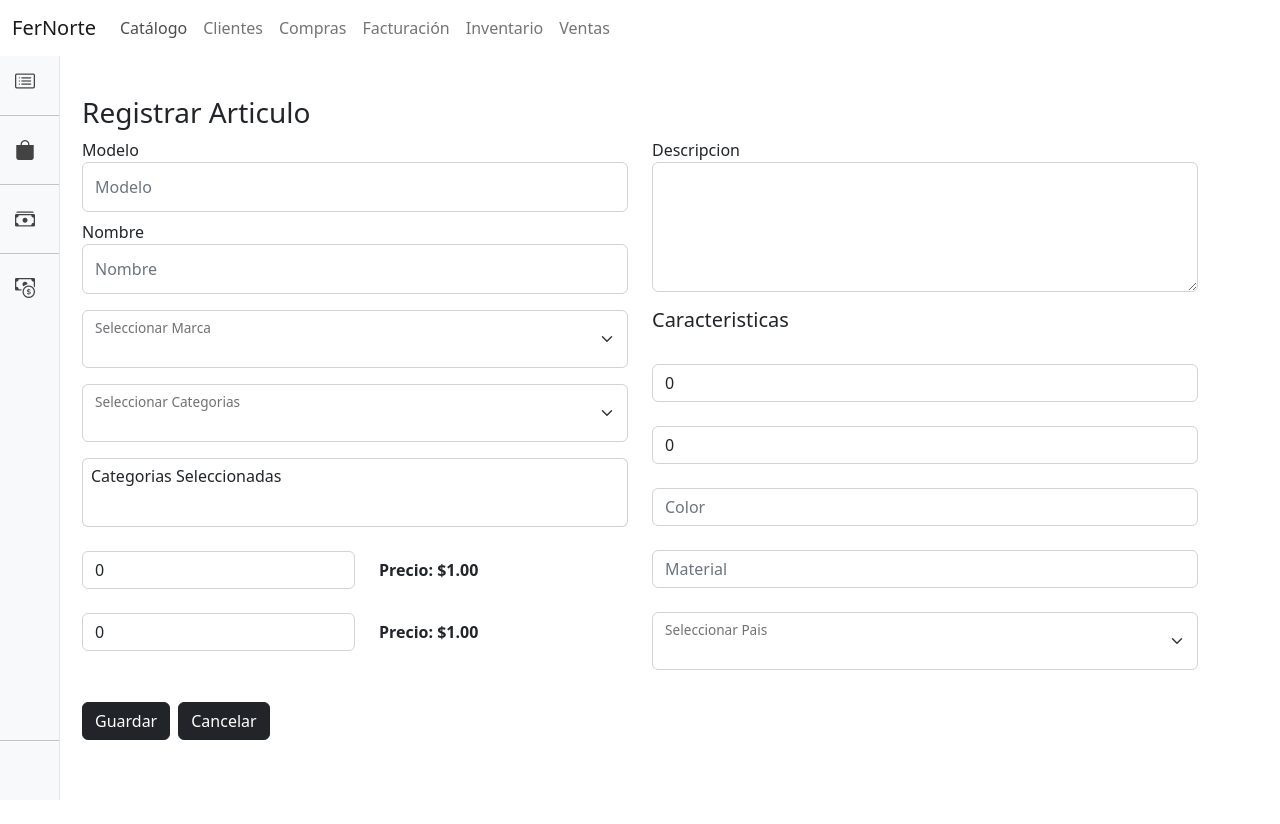
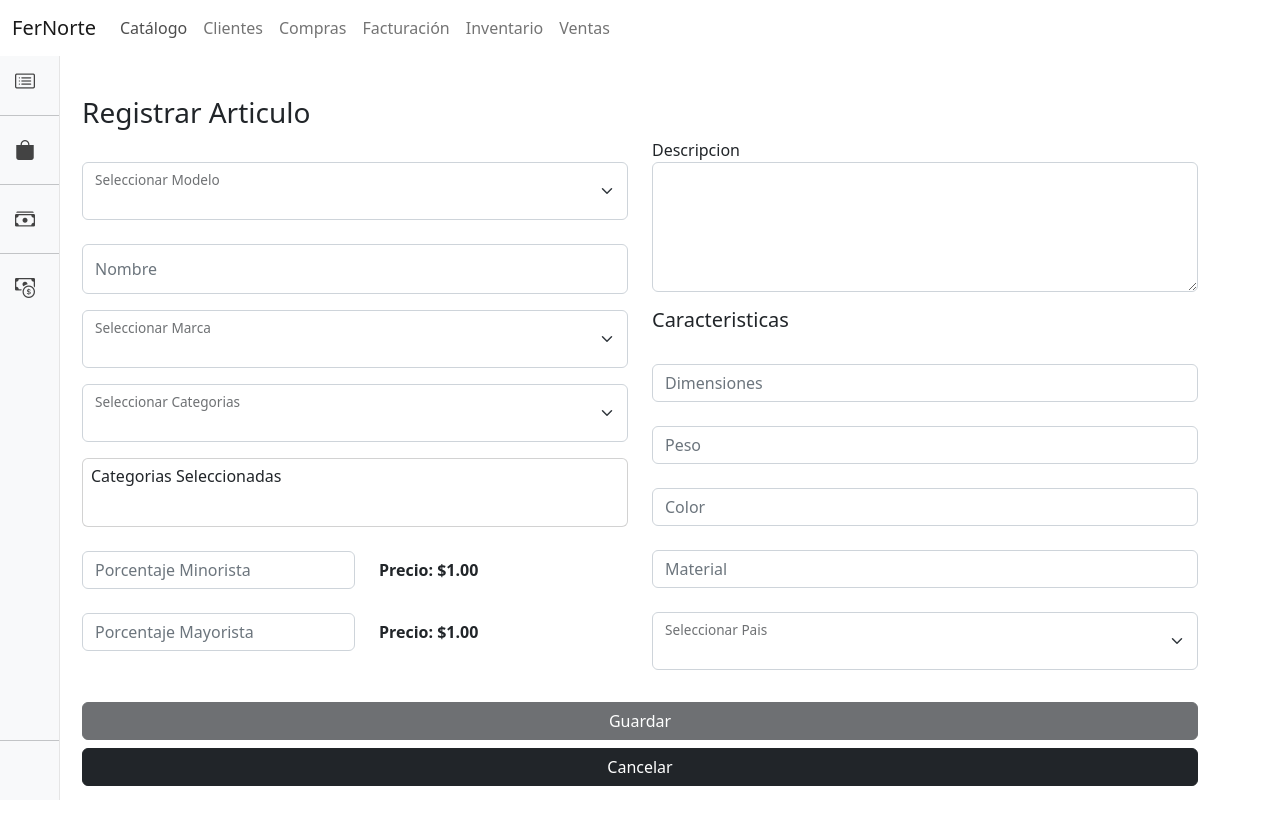
Before and after one commit to fpiemontesi/fernorte-app-2w1, an Angular app: page / in a window 1280 px wide. Both pictures are taken after a click on the link "Catálogo". Before the commit the page ends 800 px from the top, so only its background shows below. Built offline with nearby package versions, Linux system fonts and the light colour scheme; some icons are missing; a web font is replaced by a local one.

Commit message:
agrego funcionalidades

```diff
--- a/src/app/modules/catalog/components/register-article/register-article.component.html
+++ b/src/app/modules/catalog/components/register-article/register-article.component.html
@@ -1,20 +1,35 @@
 <div class="container">
     <h1 class="text-start fs-3">Registrar Articulo</h1>
     <div class="">
-        <form action="container" [formGroup]="formArticle" (ngSubmit)="onSubmit()">
+        <form action="container" [formGroup]="formArticle" >
             <div class="row">
                 <div class="col-md-6">
-                    <div class="form-group mb-2">
-                        <label for="modelo">Modelo</label>
-                        <input style="height: 50px;" type="text" formControlName="modelo" class="form-control" id="modelo" placeholder="Modelo">
+                    <div class="form-floating mt-4">
+                        <select formControlName="modelo" class="form-select" id="" aria-label="Seleccionar Modelo a Registrar">
+                            <option value="1">MD12ADW</option>
+                            <option value="2">AWD12DAWD</option>
+                            <option value="3">CDK12</option>
+                        </select>
+                        <label for="floatingSelect">Seleccionar Modelo</label>
                     </div>
-                    <div class="form-group mb-3">
-                        <label for="nombre">Nombre</label>
-                        <input style="height: 50px;" type="text" formControlName="nombre" class="form-control" id="nombre" placeholder="Nombre">
+                    <div class="form-group mb-3 mt-4">
+                        <input name="nombre" style="height: 50px;" type="text" formControlName="nombre" class="form-control" id="nombre" placeholder="Nombre">
+                        <div class="mt-1 ms-1" *ngIf="formArticle.get('nombre')?.hasError('required') && formArticle.get('nombre')?.touched">
+                          El nombre es requerido.
+                        </div>
+                        <div *ngIf="formArticle.get('nombre')?.hasError('minlength') && formArticle.get('nombre')?.touched">
+                          El nombre debe tener al menos 1 carácter.
+                        </div>
+                        <div *ngIf="formArticle.get('nombre')?.hasError('maxlength') && formArticle.get('nombre')?.touched">
+                          El nombre no debe exceder los 100 caracteres.
+                        </div>
+                        <div *ngIf="formArticle.get('nombre')?.hasError('pattern') && formArticle.get('nombre')?.touched">
+                          El nombre debe contener solo letras y números.
+                        </div>
                     </div>
+
                     <div class="form-floating mb-3">
                         <select formControlName="marca" class="form-select" id="floatingSelect" aria-label="Seleccionar Marca">
-                            <option selected>Abrir Menu</option>
                             <option value="1">One</option>
                             <option value="2">Two</option>
                             <option value="3">Three</option>
@@ -26,7 +41,6 @@
                     <div class="form-floating">
                         <select formControlName="categorias" (ngModelChange)="addElement()" class="form-select" id="floatingSelect" aria-label="Seleccionar Categorias">
                             <!-- todas las opciones deben ser cargadas con un arreglo proveniente de un get -->
-                            <option selected>Abrir Menu</option>
                             <option value="1" person="tecnologia">Tecno</option>
                             <option value="2" person="herramientas">Herramientas</option>
                             <option value="3" person="nose">Nose</option>
@@ -51,14 +65,17 @@
                         <input formControlName="minorista"  type="number" class="form-control w-50 me-4" id="minorista" placeholder="Porcentaje Minorista">
                         <p style="margin: 0px; font-weight: bold;">Precio: {{(1 * (1 + (formArticle.value.minorista || 0))) | currency }}</p>
                     </div>
-
+                    <div class="ms-2" *ngIf="formArticle.get('minorista')?.hasError('required') && formArticle.get('minorista')?.touched">
+                        El porcentaje mayorista es requerido.
+                    </div>
                     <div class="form-group mt-4 d-flex align-items-center">
                         <label for="mayorista"></label>
                         <input  formControlName="mayorista"  type="number" class="form-control  w-50 me-4" id="mayorista" placeholder="Porcentaje Mayorista">
                         <p style="margin: 0px; font-weight: bold;">Precio: {{(1 * (1 + (formArticle.value.mayorista || 0))) | currency }}</p>
 
-
-
+                    </div>
+                    <div class="ms-2" *ngIf="formArticle.get('mayorista')?.hasError('required') && formArticle.get('mayorista')?.touched">
+                        El porcentaje mayorista es requerido.
                     </div>
 
 
@@ -76,29 +93,41 @@
                         <div class="form-group">
                             <label for="dimensiones"></label>
                             <input formControlName="dimensiones"  type="text" class="form-control" id="dimensiones" placeholder="Dimensiones">
+                            <div class="ms-2" *ngIf="formArticle.get('dimensiones')?.hasError('required') && formArticle.get('dimensiones')?.touched">
+                                Las dimensiones son requeridas
+                            </div>
+
                         </div>
                         <div class="form-group">
                             <label for="peso"></label>
                             <input formControlName="peso"  type="text" class="form-control" id="peso" placeholder="Peso">
+                            <div class="ms-2" *ngIf="formArticle.get('peso')?.hasError('required') && formArticle.get('peso')?.touched">
+                                El peso son requeridas.
+                            </div>
                         </div>
                         <div class="form-group">
                             <label for="color"></label>
                             <input formControlName="color"  type="text" class="form-control" id="color" placeholder="Color">
+                            <div class="ms-2" *ngIf="formArticle.get('color')?.hasError('required') && formArticle.get('color')?.touched">
+                                El color es requerido
+                            </div>
                         </div>
                         <div class="form-group">
                             <label for="material"></label>
                             <input formControlName="material"  type="text" class="form-control" id="material" placeholder="Material">
                         </div>
+
                         <div class="form-floating mb-3 mt-4">
                             <select formControlName="pais" class="form-select" id="floatingSelect" aria-label="Seleccionar Pais">
-                                <option selected>Abrir Menu</option>
                                 <option value="1">One</option>
                                 <option value="2">Two</option>
                                 <option value="3">Three</option>
                             </select>
                             <label for="floatingSelect">Seleccionar Pais</label>
+                            <div class="ms-2" *ngIf="formArticle.get('pais')?.hasError('required') && formArticle.get('pais')?.touched">
+                                El pais es requerido
+                            </div>
                         </div>
-
 
                     </div>
 
@@ -107,11 +136,10 @@
 
 
             </div>
-            <div class="mt-3 d-grid d-md-flex gap-2">
-                <button type="submit" class="btn btn-dark">Guardar</button>
-                <button type="reset"  class="btn btn-dark">Cancelar</button>
+            <div class="mt-3 d-grid gap-2">
+                <button (click)="onSubmit()" type="submit" class="btn btn-dark" [disabled]="formArticle.invalid">Guardar</button>
+                <button (click)="resetFields()" class="btn btn-dark">Cancelar</button>
             </div>
-
         </form>
     </div>
 </div>
--- a/src/app/modules/catalog/components/register-article/register-article.component.ts
+++ b/src/app/modules/catalog/components/register-article/register-article.component.ts
@@ -1,4 +1,4 @@
-import { Component } from '@angular/core';
+import { Component, OnInit } from '@angular/core';
 import { FormControl, FormGroup, Validators } from '@angular/forms';
 
 @Component({
@@ -6,22 +6,34 @@ import { FormControl, FormGroup, Validators } from '@angular/forms';
   templateUrl: './register-article.component.html',
   styleUrls: ['./register-article.component.css']
 })
-export class RegisterArticleComponent {
+export class RegisterArticleComponent implements OnInit {
 
   categories: String[] = [
 
   ]
+
+
+
     constructor() { }
+    ngOnInit(): void {
+
+    }
 
     formArticle = new FormGroup({
-      nombre: new FormControl('', [Validators.required]),
+      nombre: new FormControl('', [Validators.required,
+        Validators.minLength(1),
+        Validators.maxLength(100),
+        Validators.pattern('^[a-zA-Z0-9 ]+$')
+]), //validacion que no acepte caracteres especiales
+
+
       descripcion: new FormControl('', [Validators.required]),
       modelo: new FormControl('', [Validators.required]),
       marca: new FormControl('', [Validators.required]),
-      minorista: new FormControl(0, [Validators.required]),
-      mayorista: new FormControl(0, [Validators.required]), // Inicializado en 0 como número
-      dimensiones: new FormControl(0, [Validators.required]), // Inicializado en 0 como número
-      peso: new FormControl(0, [Validators.required]), // Inicializado en 0 como número
+      minorista: new FormControl(null, [Validators.required]),
+      mayorista: new FormControl(null, [Validators.required]), // Inicializado en 0 como número
+      dimensiones: new FormControl(null, [Validators.required]), // Inicializado en 0 como número
+      peso: new FormControl(null, [Validators.required]), // Inicializado en 0 como número
       color: new FormControl('', [Validators.required]),
       material: new FormControl('', [Validators.required]),
       pais: new FormControl('', [Validators.required]),
@@ -52,4 +64,9 @@ export class RegisterArticleComponent {
       alert('SUCCESS!! :-)\n\n' + JSON.stringify(this.formArticle.value, null, 4));
     }
 
+    resetFields(){
+      alert("SUCCESS");
+    }
+
+
 }
```
